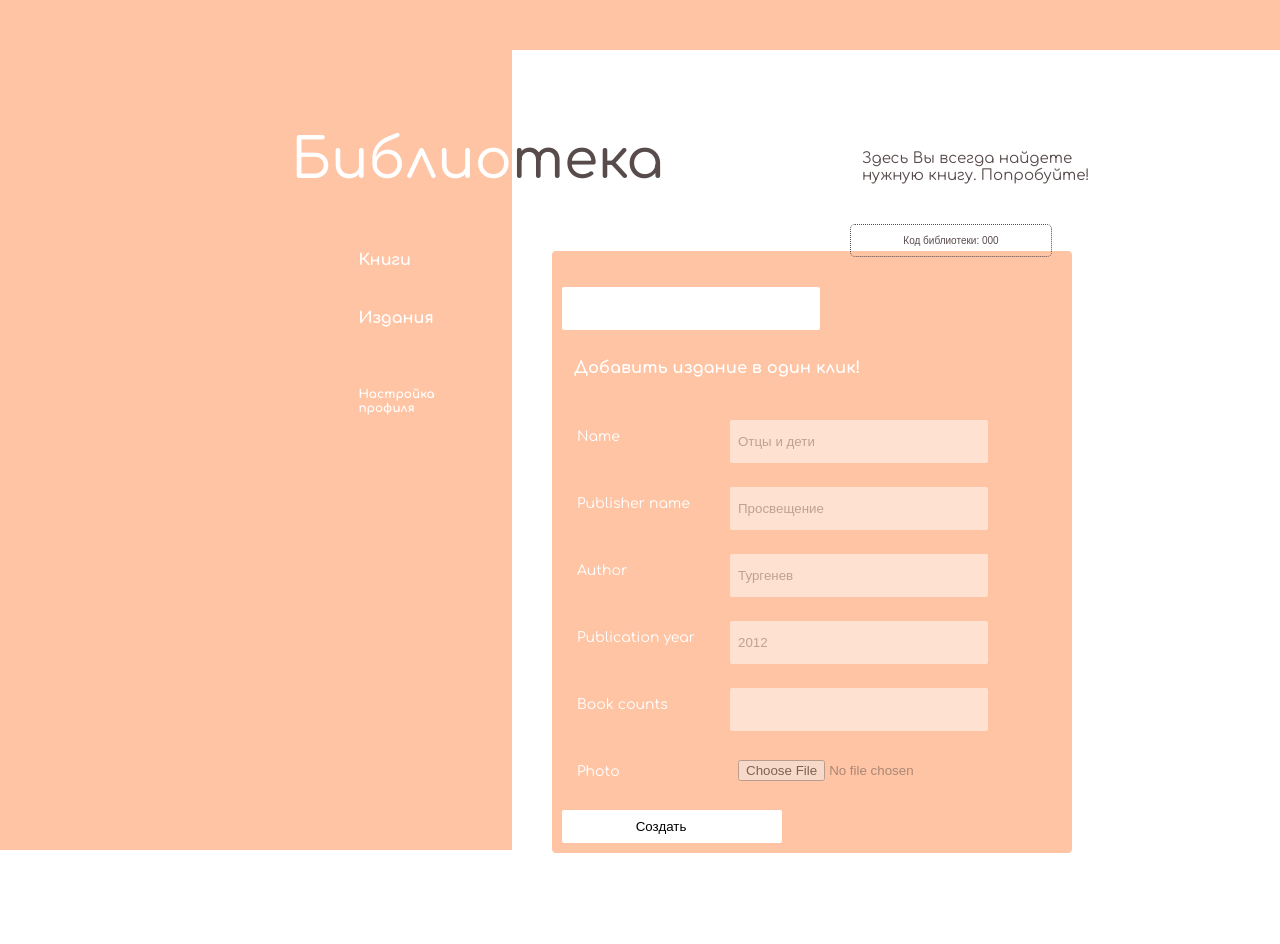
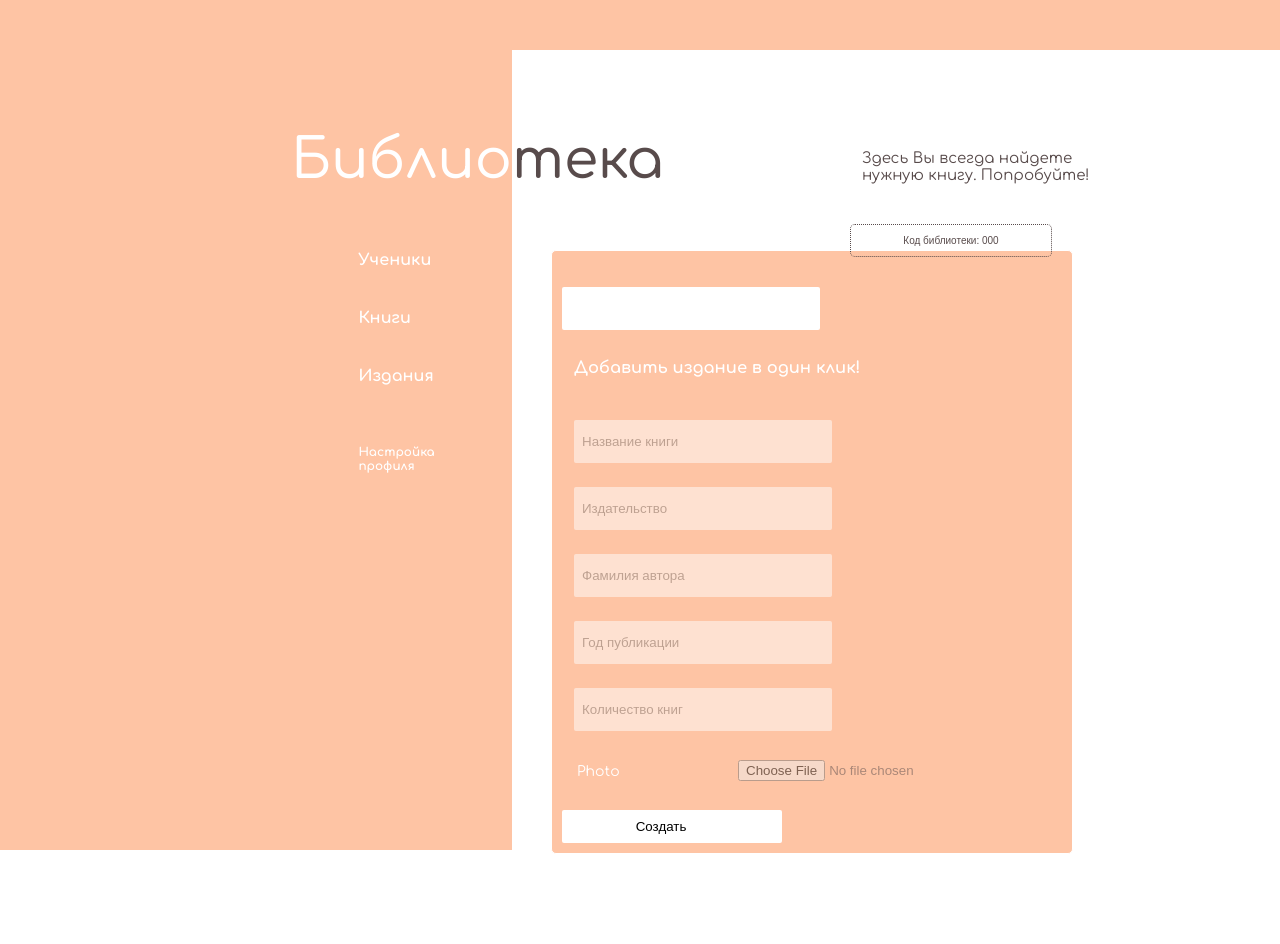
Before and after one commit to eleborrr/library, a Python web app: template templates/create_edition_form.html in a window 1280 px wide. Run offline with Jinja, Linux system fonts and the light colour scheme; the template is opened without the code that fills it: most values are stand-ins (such as "Sample title", 1, 10 or a date in 2020); form fields are guessed from the names that the template uses; some libraries are stand-ins or nearby versions.

Commit message:
шлифовка

```diff
--- a/forms.py
+++ b/forms.py
@@ -96,7 +96,7 @@ def edition_filter_form(**kwargs):
         id = OptionalIntegerField('Номер издания', default=kwargs['id'])
         name = StringField('Название книги', default=kwargs['name'])
         author = StringField('Фамилия автора', default=kwargs['author'])
-        publication_year = OptionalIntegerField('Год публиукации', default=kwargs['publication_year'])
+        publication_year = OptionalIntegerField('Год публикации', default=kwargs['publication_year'])
         submit = SubmitField('Искать')
 
     return EditionFilterForm()
--- a/templates/create_edition_form.html
+++ b/templates/create_edition_form.html
@@ -30,11 +30,7 @@
    border: none;
         }
     </style>
-    {% if current_user.role_id == 2 %}
-        <a href='/library/students' class="link-menu abs">Мои книги</a>
-    {% elif current_user.role_id == 1 %}
-        <a href='/library/students' class="link-menu abs">Ученики</a>
-    {% endif %}
+    <a href='/library/students' class="link-menu abs">Ученики</a>
 {% endblock %}
 {% block contents %}
     {% block codeoutblock %}
@@ -55,8 +51,8 @@
                 <h3>Добавить издание в один клик!</h3>
             </li>
             <li>
-                {{ form.name(placeholder='Отцы и дети') }}
-                {{ form.name.label }}<br>
+                {{ form.name(placeholder='Название книги') }}
+                <br>
                 {% for error in form.name.errors %}
                     <p class="alert alert-danger" role="alert">
                         {{ error }}
@@ -65,8 +61,8 @@
             </li>
 
             <li>
-                {{ form.publisher_name(placeholder='Просвещение') }}
-                {{ form.publisher_name.label }}<br>
+                {{ form.publisher_name(placeholder='Издательство') }}
+                <br>
                 {% for error in form.publisher_name.errors %}
                     <p class="alert alert-danger" role="alert">
                         {{ error }}
@@ -74,8 +70,8 @@
                 {% endfor %}
             </li>
             <li>
-                {{ form.author(placeholder='Тургенев') }}
-                {{ form.author.label() }}<br>
+                {{ form.author(placeholder='Фамилия автора') }}
+                <br>
                 {% for error in form.author.errors %}
                     <p class="alert alert-danger" role="alert">
                         {{ error }}
@@ -83,8 +79,8 @@
                 {% endfor %}
             </li>
             <li>
-                {{ form.publication_year(placeholder='2012') }}
-                {{ form.publication_year.label }}<br>
+                {{ form.publication_year(placeholder='Год публикации') }}
+                <br>
                 {% for error in form.publication_year.errors %}
                     <p class="alert alert-danger" role="alert">
                         {{ error }}
@@ -92,8 +88,8 @@
                 {% endfor %}
             </li>
             <li>
-                {{ form.book_counts(placeholder='') }}
-                {{ form.book_counts.label }}<br>
+                {{ form.book_counts(placeholder='Количество книг') }}
+                <br>
                 {% for error in form.book_counts.errors %}
                     <p class="alert alert-danger" role="alert">
                         {{ error }}
--- a/templates/library_edit.html
+++ b/templates/library_edit.html
@@ -44,8 +44,6 @@
     }
     </style>
     {% if current_user.role_id == 2 %}
-        <a href='/library/students' class="link-menu abs">Мои книги</a>
-    {% elif current_user.role_id == 1 %}
         <a href='/library/students' class="link-menu abs">Ученики</a>
     {% endif %}
 {% endblock %}
```
Also changed, not shown: main.py (+4 -10 lines), templates/editions.html (+4 -3 lines).
